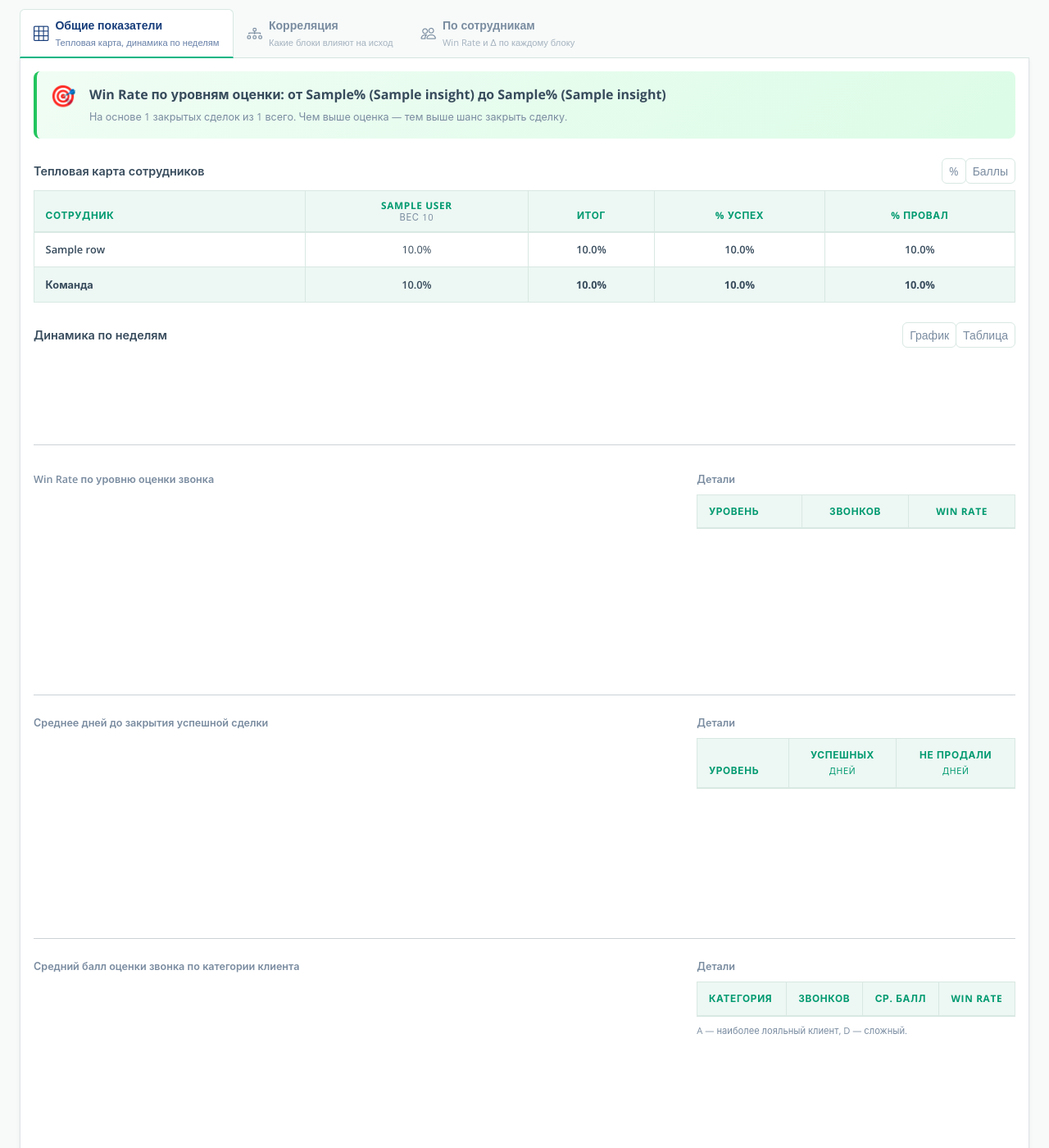
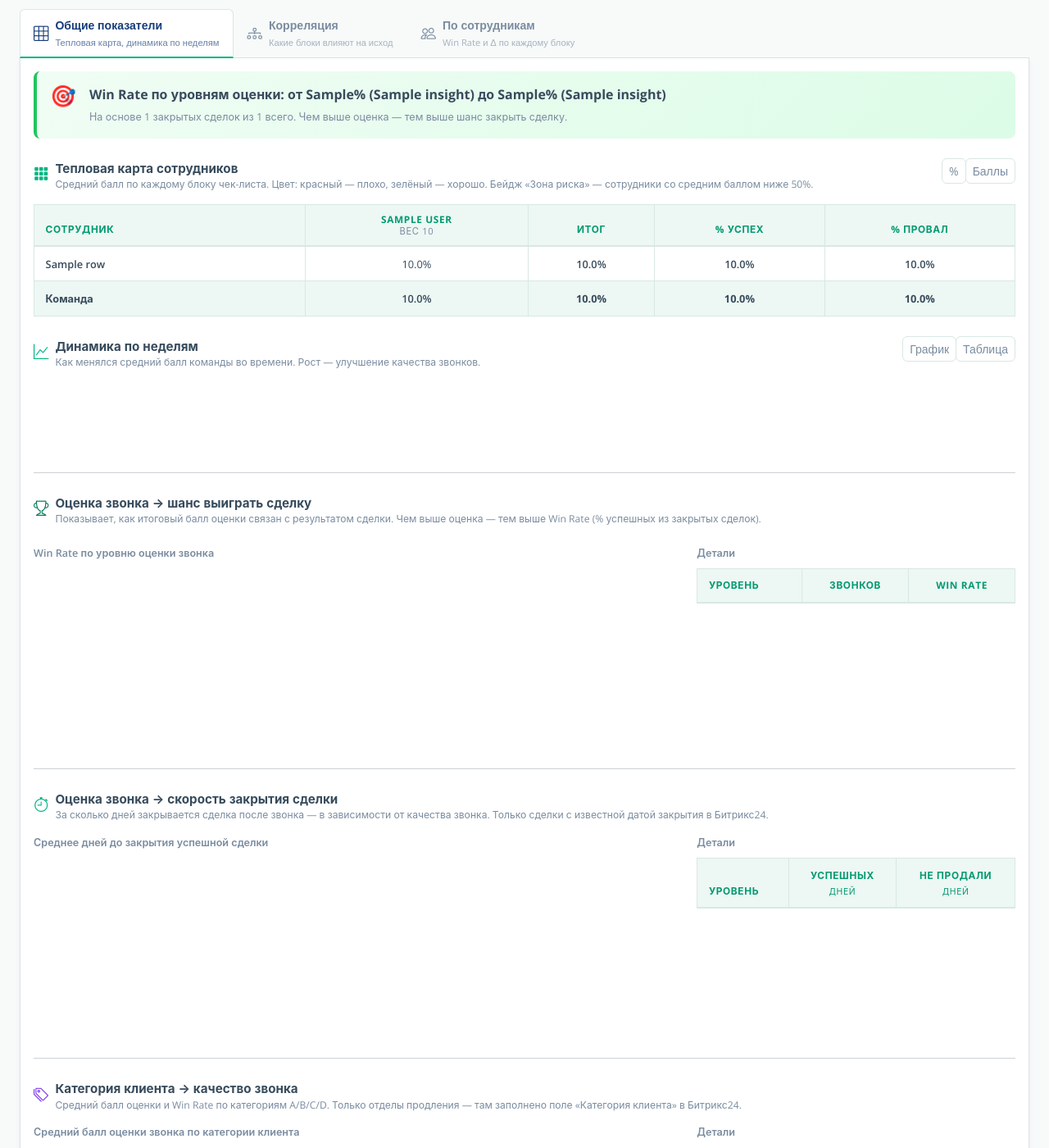
Before and after one commit to Legra13/listening_calls, a FastAPI app: template app/templates/reports/index.html in a window 1280 px wide. Shown: the part 833-2233 px from the top of the page at 82% size. Run offline with FastAPI, Linux system fonts and the light colour scheme; the template is opened without the code that fills it: most values are stand-ins (such as "Sample title", 1, 10 or a date in 2020); lists and menus that the app fills with data are empty; a map, chart or similar area stays blank; some libraries are stand-ins or nearby versions.

Commit message:
авто-коммит: изменения кода

```diff
--- a/app/templates/reports/index.html
+++ b/app/templates/reports/index.html
@@ -361,9 +361,16 @@
     {% endif %}
 
     {# Тепловая карта #}
-    <div class="d-flex align-items-center justify-content-between mb-2">
-      <span class="fw-semibold">Тепловая карта сотрудников</span>
-      <div class="btn-group btn-group-sm" role="group">
+    <div class="d-flex align-items-start gap-2 mb-3">
+      <span class="text-primary mt-1" style="font-size:1.15rem"><i class="bi bi-grid-3x3-gap-fill"></i></span>
+      <div class="flex-grow-1">
+        <div class="fw-bold" style="font-size:0.95rem">Тепловая карта сотрудников</div>
+        <div class="text-muted" style="font-size:0.76rem;line-height:1.3">
+          Средний балл по каждому блоку чек-листа. Цвет: красный — плохо, зелёный — хорошо.
+          Бейдж «Зона риска» — сотрудники со средним баллом ниже 50%.
+        </div>
+      </div>
+      <div class="btn-group btn-group-sm flex-shrink-0" role="group">
         <button type="button" class="btn btn-outline-secondary active" id="btnPct">%</button>
         <button type="button" class="btn btn-outline-secondary" id="btnPts">Баллы</button>
       </div>
@@ -455,9 +462,15 @@
 
     {# Динамика по неделям #}
     {% if tab1.weekly %}
-    <div class="d-flex align-items-center justify-content-between mb-2">
-      <span class="fw-semibold">Динамика по неделям</span>
-      <div class="btn-group btn-group-sm" role="group">
+    <div class="d-flex align-items-start gap-2 mb-3 mt-2">
+      <span class="text-primary mt-1" style="font-size:1.15rem"><i class="bi bi-graph-up"></i></span>
+      <div class="flex-grow-1">
+        <div class="fw-bold" style="font-size:0.95rem">Динамика по неделям</div>
+        <div class="text-muted" style="font-size:0.76rem;line-height:1.3">
+          Как менялся средний балл команды во времени. Рост — улучшение качества звонков.
+        </div>
+      </div>
+      <div class="btn-group btn-group-sm flex-shrink-0" role="group">
         <button type="button" class="btn btn-outline-secondary active" id="btnWeekChart">График</button>
         <button type="button" class="btn btn-outline-secondary" id="btnWeekTable">Таблица</button>
       </div>
@@ -495,10 +508,18 @@
     </div>
     {% endif %}
 
-    {# ─────────────────────────────────────────────────────────────────── #}
     {# ── БЛОК 1: Оценка → шанс закрыть сделку ───────────────────────── #}
-    {# ─────────────────────────────────────────────────────────────────── #}
     <hr class="my-4">
+    <div class="d-flex align-items-start gap-2 mb-3">
+      <span class="text-success mt-1" style="font-size:1.15rem"><i class="bi bi-trophy"></i></span>
+      <div>
+        <div class="fw-bold" style="font-size:0.95rem">Оценка звонка → шанс выиграть сделку</div>
+        <div class="text-muted" style="font-size:0.76rem;line-height:1.3">
+          Показывает, как итоговый балл оценки связан с результатом сделки.
+          Чем выше оценка — тем выше Win Rate (% успешных из закрытых сделок).
+        </div>
+      </div>
+    </div>
 
     {# Insight-заголовок — заполняется JS-ом из данных #}
     <div id="outcomeInsight" class="d-none mb-3">
@@ -543,10 +564,18 @@
       <i class="bi bi-info-circle me-1"></i>Нет данных для построения отчёта.
     </div>
 
-    {# ─────────────────────────────────────────────────────────────────── #}
     {# ── БЛОК 2: Оценка → скорость закрытия ─────────────────────────── #}
-    {# ─────────────────────────────────────────────────────────────────── #}
     <hr class="my-4">
+    <div class="d-flex align-items-start gap-2 mb-3">
+      <span class="text-primary mt-1" style="font-size:1.15rem"><i class="bi bi-stopwatch"></i></span>
+      <div>
+        <div class="fw-bold" style="font-size:0.95rem">Оценка звонка → скорость закрытия сделки</div>
+        <div class="text-muted" style="font-size:0.76rem;line-height:1.3">
+          За сколько дней закрывается сделка после звонка — в зависимости от качества звонка.
+          Только сделки с известной датой закрытия в Битрикс24.
+        </div>
+      </div>
+    </div>
 
     <div id="speedInsight" class="d-none mb-3">
       <div class="p-3 rounded-3" style="background:linear-gradient(135deg,#eff6ff,#dbeafe);border:1px solid #bfdbfe">
@@ -588,10 +617,18 @@
       <i class="bi bi-info-circle me-1"></i>Нет закрытых сделок с известными датами звонка и закрытия.
     </div>
 
-    {# ─────────────────────────────────────────────────────────────────── #}
     {# ── БЛОК 3: Категория клиента ───────────────────────────────────── #}
-    {# ─────────────────────────────────────────────────────────────────── #}
     <hr class="my-4">
+    <div class="d-flex align-items-start gap-2 mb-3">
+      <span class="mt-1" style="font-size:1.15rem;color:#7c3aed"><i class="bi bi-tags"></i></span>
+      <div>
+        <div class="fw-bold" style="font-size:0.95rem">Категория клиента → качество звонка</div>
+        <div class="text-muted" style="font-size:0.76rem;line-height:1.3">
+          Средний балл оценки и Win Rate по категориям A/B/C/D.
+          Только отделы продления — там заполнено поле «Категория клиента» в Битрикс24.
+        </div>
+      </div>
+    </div>
 
     <div id="catInsight" class="d-none mb-3">
       <div class="p-3 rounded-3" style="background:linear-gradient(135deg,#faf5ff,#f3e8ff);border:1px solid #e9d5ff">
@@ -641,7 +678,16 @@
 
   {# ━━━━━━━━━━━━━━━━━━━━━━━━━━━━━━━━ TAB 2 ━━━━━━━━━━━━━━━━━━━━━━━━━━━━━━━━ #}
   <div class="tab-pane fade" id="tab2" role="tabpanel">
-    <div class="fw-semibold mb-3">Корреляция блоков с результатом сделки</div>
+    <div class="d-flex align-items-start gap-2 mb-3">
+      <span class="text-primary mt-1" style="font-size:1.15rem"><i class="bi bi-diagram-3"></i></span>
+      <div>
+        <div class="fw-bold" style="font-size:0.95rem">Корреляция блоков с результатом сделки</div>
+        <div class="text-muted" style="font-size:0.76rem;line-height:1.3">
+          Какие блоки чек-листа сильнее всего влияют на победу в сделке.
+          Отсортировано по «Влияние WR» — самые важные блоки вверху.
+        </div>
+      </div>
+    </div>
 
     {% if tab2 %}
     <div class="mb-4" style="height:320px">
@@ -739,7 +785,15 @@
   <div class="tab-pane fade" id="tab3" role="tabpanel">
 
     {# Таблица 1: оператор × блок → Won% / Lost% / Δ #}
-    <div class="fw-semibold mb-2">Won / Lost / Δ по сотрудникам</div>
+    <div class="d-flex align-items-start gap-2 mb-2">
+      <span class="text-primary mt-1" style="font-size:1.15rem"><i class="bi bi-person-lines-fill"></i></span>
+      <div>
+        <div class="fw-bold" style="font-size:0.95rem">Win / Lost / Δ по сотрудникам</div>
+        <div class="text-muted" style="font-size:0.76rem;line-height:1.3">
+          Для каждого блока: средний балл по выигранным и проигранным сделкам. Δ — разница между ними.
+        </div>
+      </div>
+    </div>
     <div class="table-responsive mb-4">
       <table class="table table-bordered table-sm align-middle mb-0" style="font-size:0.75rem">
         <thead class="table-light">
@@ -802,10 +856,16 @@
     </div>
 
     {# Таблица 2: Win Rate по уровням выполнения #}
-    <div class="fw-semibold mb-1">Win Rate по уровням выполнения блока</div>
-    <div class="text-muted small mb-2">
-      Ячейка: Win Rate % среди сделок с известным итогом. <em>n</em> — всего сделок в диапазоне.
-      Чем выше WR справа — тем сильнее влияние блока на закрытие.
+    <div class="d-flex align-items-start gap-2 mb-2 mt-4">
+      <span class="text-primary mt-1" style="font-size:1.15rem"><i class="bi bi-bar-chart-steps"></i></span>
+      <div>
+        <div class="fw-bold" style="font-size:0.95rem">Win Rate по уровням выполнения блока</div>
+        <div class="text-muted" style="font-size:0.76rem;line-height:1.3">
+          % успешных сделок в зависимости от того, выполнен блок или нет.
+          Чем заметнее рост Win Rate слева направо — тем важнее блок для закрытия сделки.
+          <em>n</em> — количество сделок в диапазоне.
+        </div>
+      </div>
     </div>
     <div class="table-responsive">
       <table class="table table-bordered table-sm align-middle" style="font-size:0.78rem">
```
